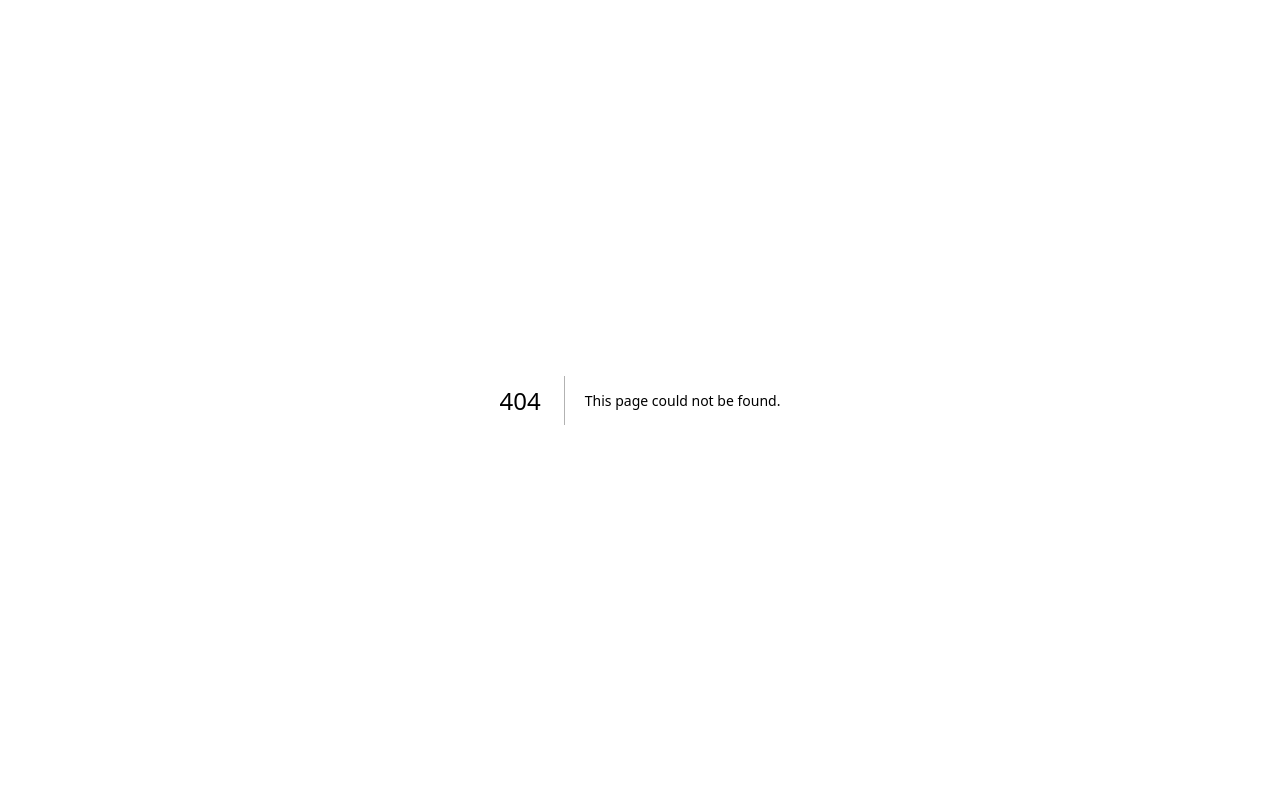
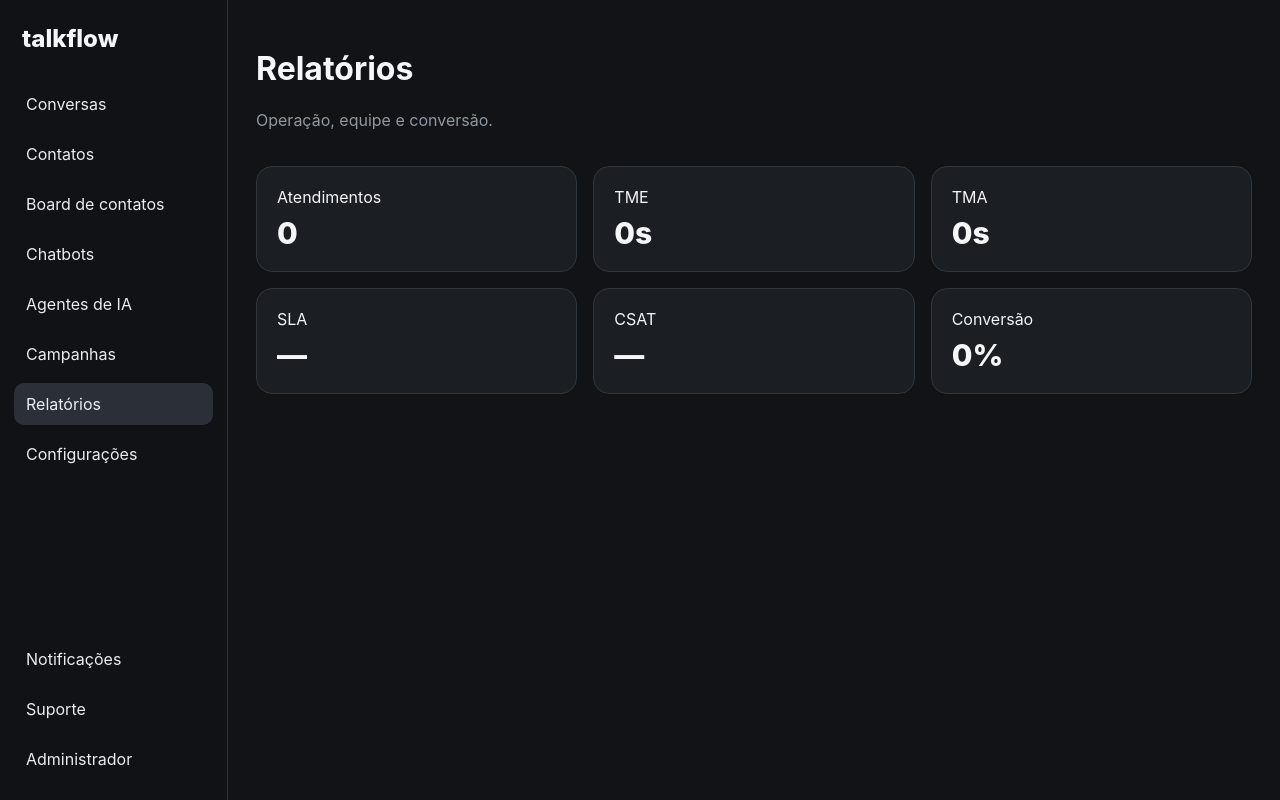
Before and after one commit to andrersbhz/talkflow-saas, a Next.js app in the folder apps/web/: page /relatorios in a window 1280 px wide. Before the commit this address had no page. Built offline with nearby package versions, Linux system fonts and the light colour scheme.

Commit message:
feat(web): add reports screen

```diff
--- /dev/null
+++ b/apps/web/app/relatorios/page.tsx
@@ -0,0 +1,3 @@
+import Shell from '@/components/Shell';
+const m=[['Atendimentos','0'],['TME','0s'],['TMA','0s'],['SLA','—'],['CSAT','—'],['Conversão','0%']];
+export default function Page(){return <Shell><div className="top"><div><h1>Relatórios</h1><p className="muted">Operação, equipe e conversão.</p></div></div><div className="grid cols3">{m.map(x=><div className="card" key={x[0]}>{x[0]}<div className="metric">{x[1]}</div></div>)}</div></Shell>}
```
